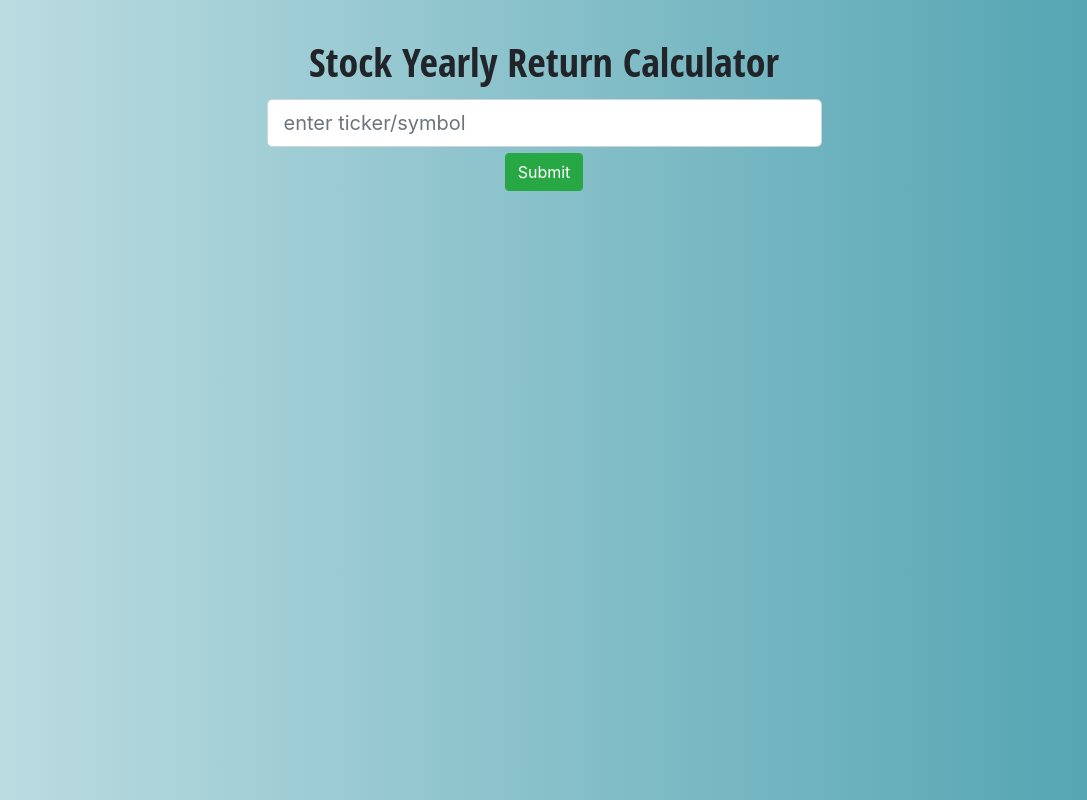
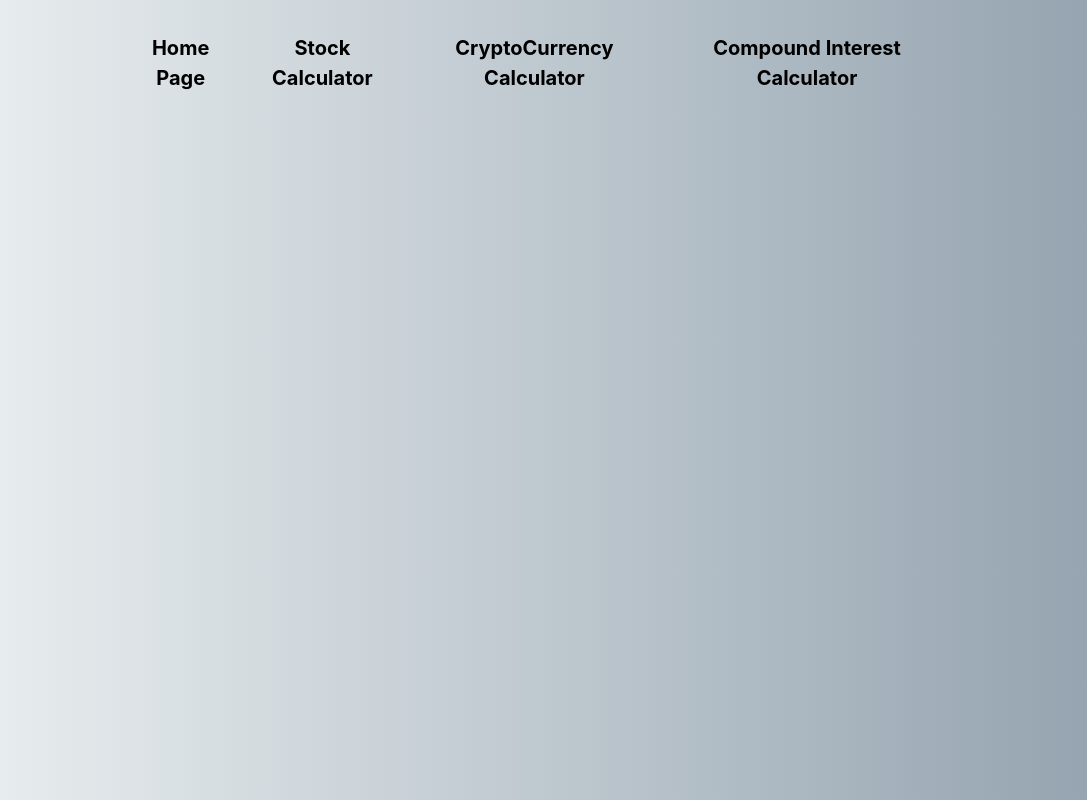
Before and after one commit to tayylorngo/Yearly-Return-Calculator, a React (Create React App) app: page / in a window 1280 px wide. Shown: the whole page, without its empty margins (96-1183 px from the left). Built offline with nearby package versions, Linux system fonts and the light colour scheme; a web font is replaced by a local one.

Commit message:
added routing

```diff
--- a/package.json
+++ b/package.json
@@ -11,6 +11,7 @@
     "react": "^17.0.1",
     "react-bootstrap": "^1.4.3",
     "react-dom": "^17.0.1",
+    "react-router-dom": "^5.2.0",
     "react-scripts": "4.0.1",
     "web-vitals": "^0.2.4"
   },
--- a/src/App.css
+++ b/src/App.css
@@ -1,9 +1,12 @@
 @import url('https://fonts.googleapis.com/css2?family=Hind+Siliguri:wght@500&family=Londrina+Solid&family=Nunito&display=swap');
 
 body{
-  background: #4CA1AF;  /* fallback for old browsers */
-  background: -webkit-linear-gradient(to right, #C4E0E5, #4CA1AF);  /* Chrome 10-25, Safari 5.1-6 */
-  background: linear-gradient(to right, #C4E0E5, #4CA1AF); /* W3C, IE 10+/ Edge, Firefox 16+, Chrome 26+, Opera 12+, Safari 7+ */
+  /*background: #4CA1AF;  !* fallback for old browsers *!*/
+  /*background: -webkit-linear-gradient(to right, #C4E0E5, #4CA1AF);  !* Chrome 10-25, Safari 5.1-6 *!*/
+  /*background: linear-gradient(to right, #C4E0E5, #4CA1AF); !* W3C, IE 10+/ Edge, Firefox 16+, Chrome 26+, Opera 12+, Safari 7+ *!*/
+  background: #8e9eab;  /* fallback for old browsers */
+  background: -webkit-linear-gradient(to right, #eef2f3, #8e9eab);  /* Chrome 10-25, Safari 5.1-6 */
+  background: linear-gradient(to right, #eef2f3, #8e9eab); /* W3C, IE 10+/ Edge, Firefox 16+, Chrome 26+, Opera 12+, Safari 7+ */
 }
 
 .App {
--- a/src/App.js
+++ b/src/App.js
@@ -2,16 +2,33 @@ import './App.css';
 import 'bootstrap/dist/css/bootstrap.min.css';
 import Stock from "./components/Stock/Stock";
 import {Component} from "react";
+import {BrowserRouter, Route} from "react-router-dom";
 import Header from "./components/Header/Header";
 
 class App extends Component {
 
     render(){
         return (
-            <div className="App">
-                <Header/>
-                <Stock />
-            </div>
+            <BrowserRouter>
+                <div className="App">
+                    <Route path="/" exact absolute render={() =>
+                        <div>
+                            <Header name=""/>
+                        </div>
+                    }/>
+                    <Route path="/home" exact absolute render={() =>
+                        <div>
+                            <Header name=""/>
+                        </div>
+                    }/>
+                    <Route path="/stocks" exact absolute render={() =>
+                        <div>
+                            <Header name="Stock Return Calculator"/>
+                            <Stock />
+                        </div>
+                    }/>
+                </div>
+            </BrowserRouter>
         );
     }
 }
--- a/src/components/Header/Header.css
+++ b/src/components/Header/Header.css
@@ -1,5 +1,18 @@
 .header1{
-    margin-top: 3%;
+    margin-top: 1%;
     margin-bottom: 1%;
     font-family: 'Open Sans Condensed', sans-serif;
 }
+
+#navBarContainer{
+    width: 30%;
+    margin-left: 35%;
+}
+
+.navLink{
+    margin-top: 3%;
+    font-weight: bold;
+    margin-right: 2%;
+    font-size: 1.25rem;
+    color: black;
+}
--- a/src/components/Header/Header.js
+++ b/src/components/Header/Header.js
@@ -1,11 +1,21 @@
 import React, {Component} from 'react';
+import {Navbar, Nav} from 'react-bootstrap';
+import {Link} from 'react-router-dom';
 import './Header.css';
 
 class Header extends Component {
     render() {
         return (
             <div>
-                <h1 className="header1">Stock Yearly Return Calculator</h1>
+                <Navbar collapseOnSelect expand="lg" bg="transparent" variant="light">
+                        <Nav className="m-auto">
+                            <Link to="/home" className="navLink">Home Page</Link>
+                            <Link to="/stocks" className="navLink">Stock Calculator </Link>
+                            <Link to="/stocks" className="navLink">CryptoCurrency Calculator</Link>
+                            <Link to="/stocks" className="navLink">Compound Interest Calculator</Link>
+                        </Nav>
+                </Navbar>
+                <h1 className="header1">{this.props.name}</h1>
             </div>
         );
     }
--- a/src/components/Stock/Stock.js
+++ b/src/components/Stock/Stock.js
@@ -2,7 +2,7 @@ import React, {Component} from 'react';
 import axios from "axios";
 import './Stock.css';
 import 'bootstrap/dist/css/bootstrap.min.css';
-import {Container, Row, Col, Form, Button} from "react-bootstrap";
+import {Container, Row, Col, Form} from "react-bootstrap";
 import StockData from "../StockData/StockData";
 
 class Stock extends Component {
@@ -39,13 +39,12 @@ class Stock extends Component {
             <div className="formDiv">
                     <Form onSubmit={this.updateStock}>
                         <Form.Control
-                            placeholder="enter ticker/symbol"
+                            placeholder="enter stock ticker/symbol"
                             type="text"
                             size="lg"
                             onChange={this.changeStock}
                         />
                     </Form>
-                <Button onClick={this.updateStock} variant="success">Submit</Button>{' '}
             </div>
         );
 
--- a/src/components/StockData/StockData.css
+++ b/src/components/StockData/StockData.css
@@ -42,7 +42,7 @@
 
 .customCostCard{
     margin: auto;
-    width: 65%;
+    width: 50%;
 }
 
 .averageCostForm{
```
Also changed, not shown: 2 other files (tests, documents, lock files or other folders).
